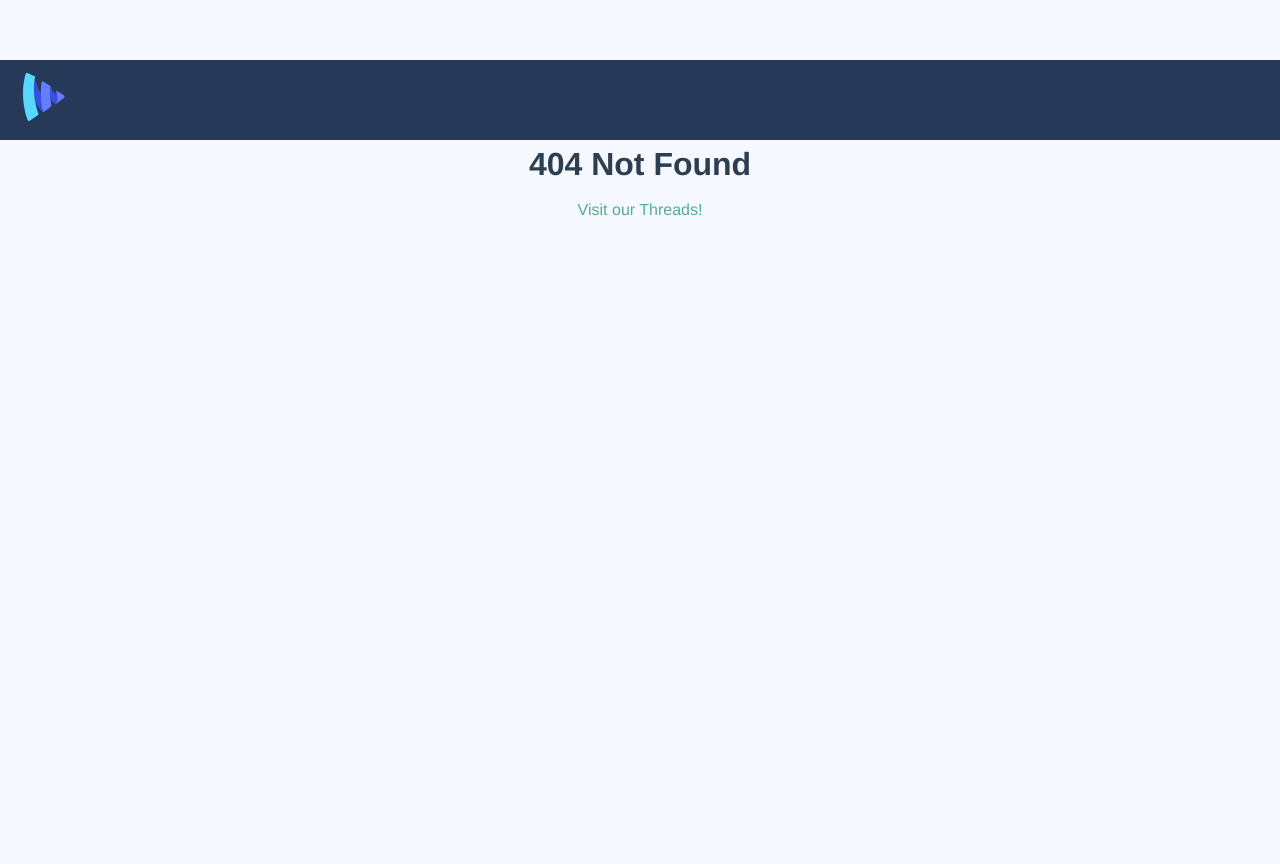
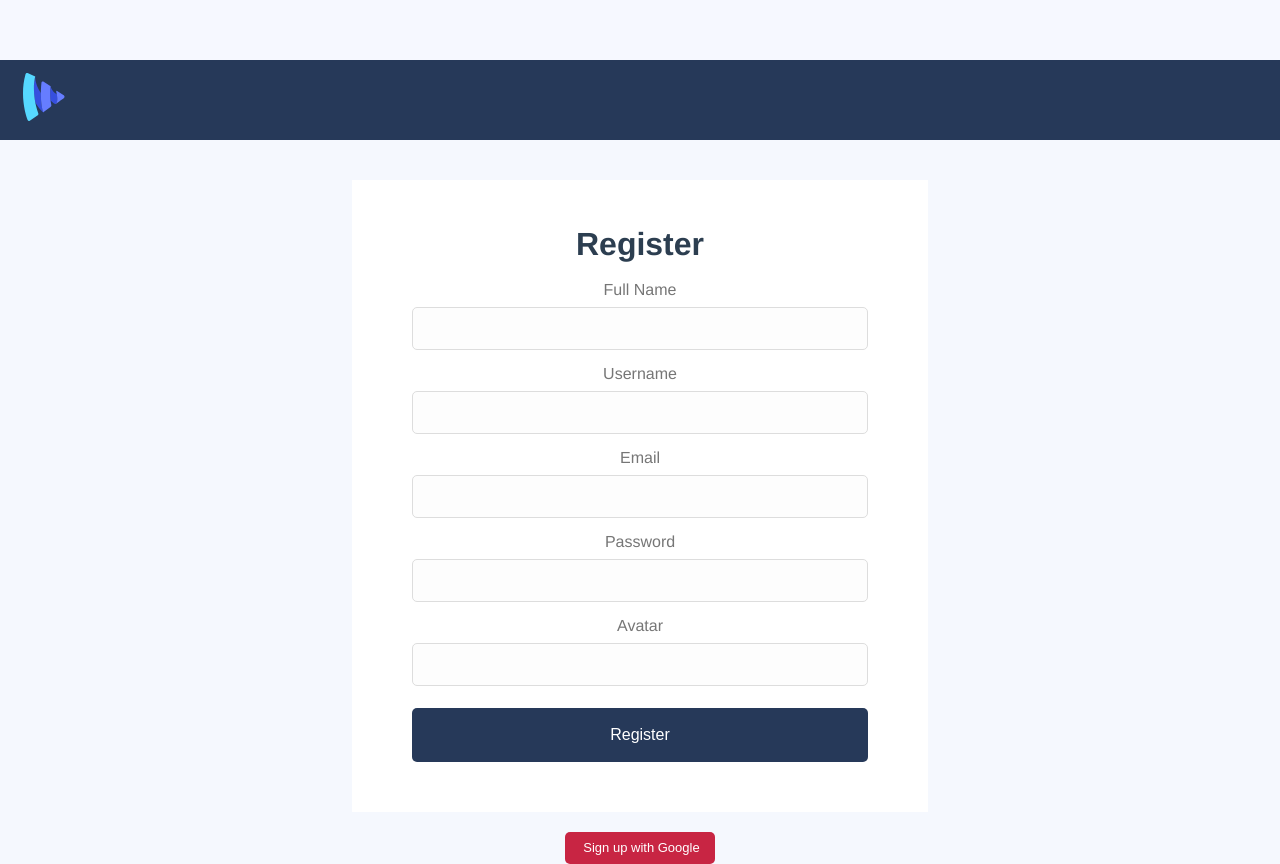
Before and after one commit to philreynolds/vueschool-masterclass, a Vue app: page /register in a window 1280 px wide. Before the commit this address had no page. Built offline with nearby package versions, Linux system fonts and the light colour scheme.

Commit message:
Lesson 84 - Creating the user registration form.

```diff
--- /dev/null
+++ b/src/pages/Register.vue
@@ -0,0 +1,66 @@
+<template>
+  <div class="flex-grid justify-center">
+    <div class="col-2">
+      <form @submit.prevent="register" class="card card-form">
+        <h1 class="text-center">Register</h1>
+
+        <div class="form-group">
+          <label for="name">Full Name</label>
+          <input v-model="form.name" id="name" type="text" class="form-input" />
+        </div>
+
+        <div class="form-group">
+          <label for="username">Username</label>
+          <input v-model="form.username" id="username" type="text" class="form-input" />
+        </div>
+
+        <div class="form-group">
+          <label for="email">Email</label>
+          <input v-model="form.email" id="email" type="email" class="form-input" />
+        </div>
+
+        <div class="form-group">
+          <label for="password">Password</label>
+          <input v-model="form.password" id="password" type="password" class="form-input" />
+        </div>
+
+        <div class="form-group">
+          <label for="avatar">Avatar</label>
+          <input v-model="form.avatar" id="avatar" type="text" class="form-input" />
+        </div>
+
+        <div class="form-actions">
+          <button type="submit" class="btn-blue btn-block">Register</button>
+        </div>
+      </form>
+      <div class="text-center push-top">
+        <button class="btn-red btn-xsmall">
+          <i class="fa fa-google fa-btn"></i>Sign up with Google
+        </button>
+      </div>
+    </div>
+  </div>
+</template>
+<script>
+export default {
+  data () {
+    return {
+      form: {
+        name: '',
+        username: '',
+        email: '',
+        password: '',
+        avatar: ''
+      }
+    }
+  },
+  methods: {
+    register () {
+      console.log('submitting form', this.form)
+    }
+  },
+  created () {
+    this.$emit('ready')
+  }
+}
+</script>
--- a/src/router/index.js
+++ b/src/router/index.js
@@ -6,6 +6,7 @@ import ThreadEdit from '@/pages/ThreadEdit'
 import NotFound from '@/pages/NotFound'
 import Category from '@/pages/Category'
 import Profile from '@/pages/Profile'
+import Register from '@/pages/Register'
 import sourceData from '@/data.json'
 import { createRouter, createWebHistory } from 'vue-router'
 import { findById } from '@/helpers'
@@ -34,22 +35,6 @@ const routes = [
     name: 'ThreadShow',
     component: ThreadShow,
     props: true
-    // beforeEnter (to, from, next) {
-    //   // Check if thread exists.
-    //   const threadExists = findById(sourceData.threads, to.params.id)
-    //   if (threadExists) {
-    //     return next()
-    //   } else {
-    //     next({
-    //       name: 'NotFound',
-    //       params: {
-    //         pathMatch: to.path.substring(1).split('/')
-    //       },
-    //       query: to.query,
-    //       hash: to.hash
-    //     })
-    //   }
-    // }
   },
   {
     path: '/forum/:forumId/thread/create',
@@ -81,6 +66,11 @@ const routes = [
     }
   },
   {
+    path: '/register',
+    name: 'Register',
+    component: Register
+  },
+  {
     path: '/:pathMatch(.*)*',
     name: 'NotFound',
     component: NotFound
```
